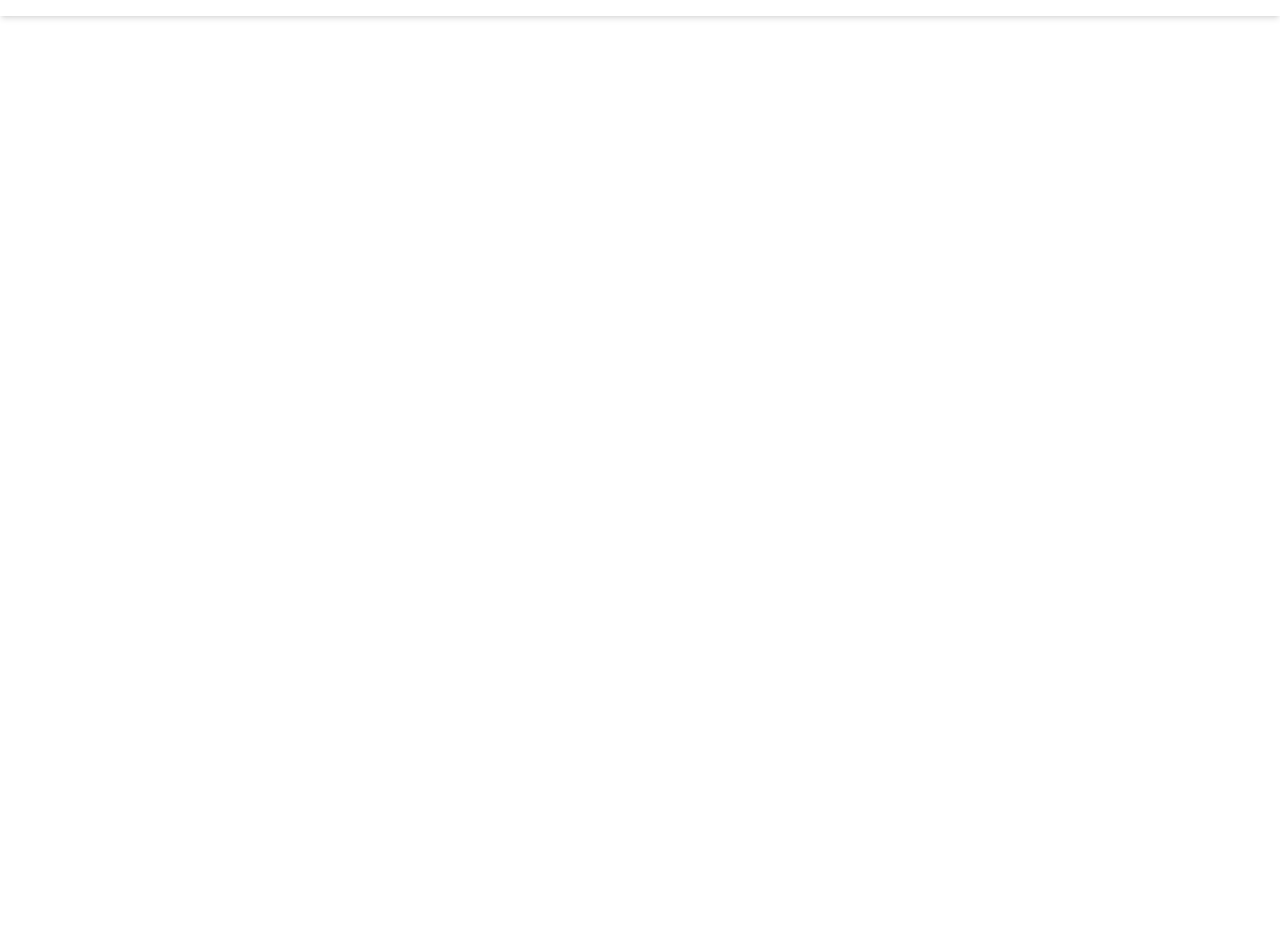
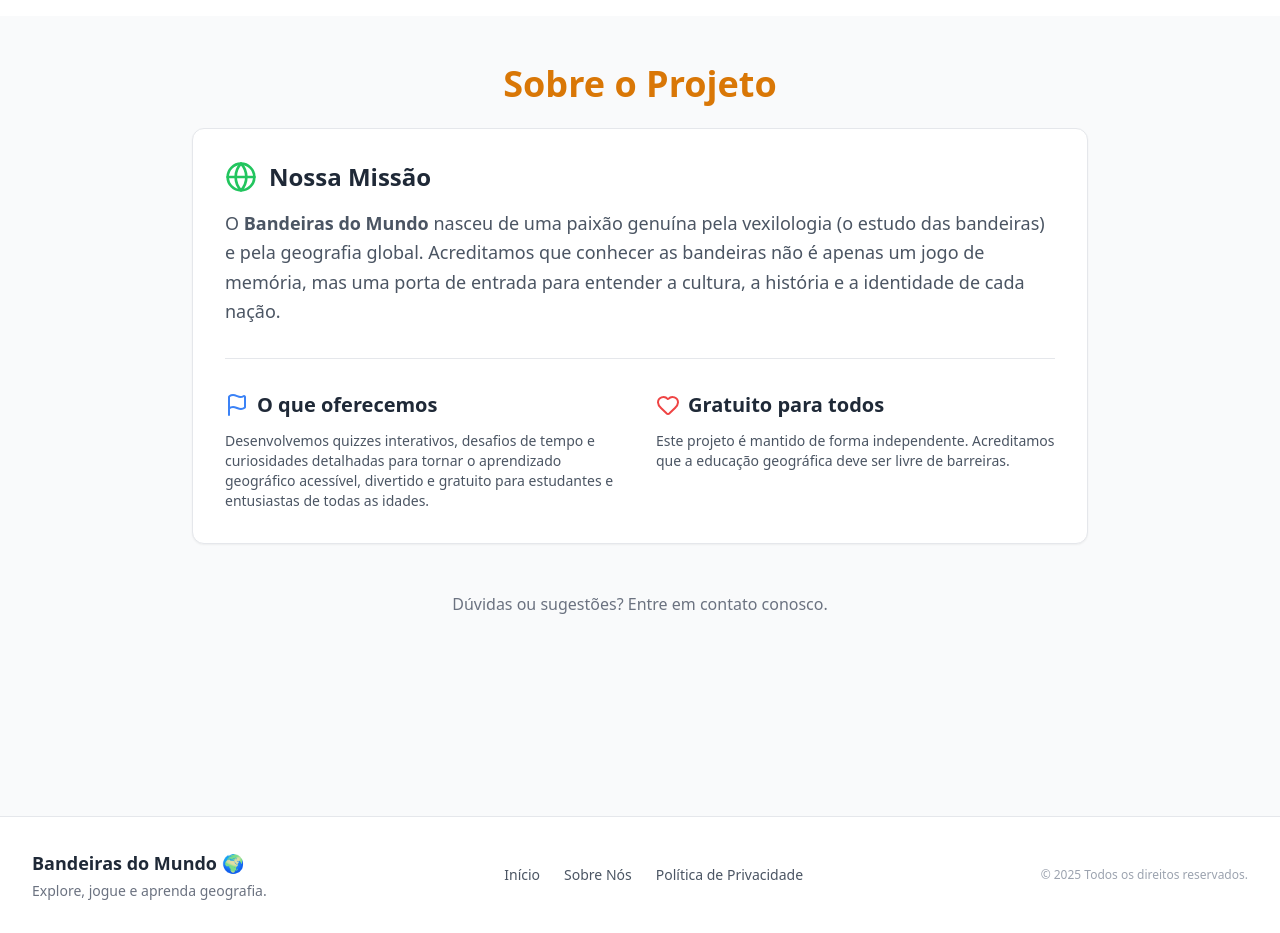
Before and after one commit to pvolympio/ProjetoBandeiras, a React (Vite) app: page /sobre in a window 1280 px wide. Shown: the part 200-1133 px from the top of the page. Before the commit the page ends 800 px from the top, so only its background shows below. Built offline with nearby package versions, Linux system fonts and the light colour scheme; what fast-average-color, world-countries would draw is missing.

Commit message:
adicionando burocracia

```diff
--- a/src/App.jsx
+++ b/src/App.jsx
@@ -8,14 +8,19 @@ import QuizNomePais from './components/quizzes/QuizNomePais'
 import QuizPopulacao from './components/quizzes/QuizPopulacao'
 import QuizRelampago from './components/quizzes/QuizRelampago'
 import Curiosidades from './components/Curiosidades'
-//import QuizTikTok from "./components/quizzes/QuizTikTok"
-//import QuizYouTube from './components/quizzes/QuizYoutube'
+// Importe os novos componentes:
+import PoliticaPrivacidade from './components/PoliticaPrivacidade' //
+import SobreNos from './components/SobreNos' //
+import Footer from './components/Footer' //
+
 import { Routes, Route } from 'react-router-dom'
 
 function App() {
   return (
-    <>
+    <div className="flex flex-col min-h-screen"> {/* Adicionei essa div para o footer ficar sempre embaixo */}
       <HeaderPrincipal />
+
+      <div className="flex-grow"> {/* O conteúdo cresce para empurrar o footer */}
         <Routes>
           <Route path="/" element={<FuncaoBandeiras />} />
           <Route path="/quiz" element={<QuizSelector />} />
@@ -25,11 +30,16 @@ function App() {
           <Route path="/quiz/nome-pais" element={<QuizNomePais />} />
           <Route path="/quiz/populacao" element={<QuizPopulacao />} />
           <Route path="/quiz/relampago" element={<QuizRelampago />} />
-        {/*<Route path="/quiz-tiktok" element={<QuizTikTok />} />} {/* <-- BLOQUEADO */}
-        {/*<Route path="/quiz-youtube" element={<QuizYouTube />} /> } {/* <-- BLOQUEADO */}
           <Route path="/curiosidades" element={<Curiosidades />} />
+
+          {/* Novas Rotas */}
+          <Route path="/politica-privacidade" element={<PoliticaPrivacidade />} />
+          <Route path="/sobre" element={<SobreNos />} />
         </Routes>
-    </>
+      </div>
+
+      <Footer /> {/* Footer global */}
+    </div>
   )
 }
 
--- /dev/null
+++ b/src/components/Footer.jsx
@@ -0,0 +1,34 @@
+import React from 'react';
+import { Link } from 'react-router-dom';
+
+function Footer() {
+  const currentYear = new Date().getFullYear();
+
+  return (
+    <footer className="bg-white dark:bg-gray-900 border-t border-gray-200 dark:border-gray-800 py-8 mt-auto transition-colors">
+      <div className="max-w-7xl mx-auto px-4 sm:px-6 lg:px-8 flex flex-col md:flex-row justify-between items-center gap-4">
+
+        <div className="text-center md:text-left">
+          <span className="text-lg font-bold text-gray-800 dark:text-gray-100">
+            Bandeiras do Mundo 🌍
+          </span>
+          <p className="text-sm text-gray-500 dark:text-gray-400 mt-1">
+            Explore, jogue e aprenda geografia.
+          </p>
+        </div>
+
+        <nav className="flex flex-wrap justify-center gap-6 text-sm font-medium text-gray-600 dark:text-gray-400">
+          <Link to="/" className="hover:text-amber-500 transition-colors">Início</Link>
+          <Link to="/sobre" className="hover:text-amber-500 transition-colors">Sobre Nós</Link>
+          <Link to="/politica-privacidade" className="hover:text-amber-500 transition-colors">Política de Privacidade</Link>
+        </nav>
+
+        <div className="text-xs text-gray-400 dark:text-gray-500">
+          © {currentYear} Todos os direitos reservados.
+        </div>
+      </div>
+    </footer>
+  );
+}
+
+export default Footer;
--- /dev/null
+++ b/src/components/PoliticaPrivacidade.jsx
@@ -0,0 +1,47 @@
+import React from 'react';
+
+function PoliticaPrivacidade() {
+  return (
+    <div className="min-h-screen bg-gray-50 dark:bg-gray-900 text-gray-800 dark:text-gray-200 p-6 sm:p-12 transition-colors">
+      <div className="max-w-4xl mx-auto bg-white dark:bg-gray-800 p-8 rounded-xl shadow-sm border border-gray-200 dark:border-gray-700">
+        <h1 className="text-3xl font-bold mb-6 text-amber-600 dark:text-amber-500">Política de Privacidade</h1>
+
+        <p className="mb-4">A sua privacidade é importante para nós. É política do <strong>Bandeiras do Mundo</strong> respeitar a sua privacidade em relação a qualquer informação que possamos coletar no site.</p>
+
+        <h2 className="text-xl font-bold mt-6 mb-3">1. Anúncios e Google AdSense</h2>
+        <p className="mb-4 text-sm leading-relaxed">
+          Utilizamos o Google AdSense para veicular anúncios. O Google, como fornecedor de terceiros, utiliza cookies para exibir anúncios. Com o cookie DART, o Google pode exibir anúncios com base nas suas visitas a este e a outros sites na Internet.
+        </p>
+        <ul className="list-disc pl-6 mb-4 text-sm space-y-2">
+          <li>Os usuários podem desativar o cookie DART visitando a Política de privacidade da rede de conteúdo e dos anúncios do Google.</li>
+          <li>Nós não temos controle sobre os cookies que são utilizados por anunciantes de terceiros.</li>
+        </ul>
+
+        <h2 className="text-xl font-bold mt-6 mb-3">2. Cookies</h2>
+        <p className="mb-4 text-sm">
+          Utilizamos cookies para armazenar informações, tais como as suas preferências pessoais quando visita o nosso website. Você tem a liberdade de recusar os nossos cookies se desejar, sabendo que talvez não possamos fornecer alguns dos serviços desejados.
+        </p>
+
+        <h2 className="text-xl font-bold mt-6 mb-3">3. Dados do Usuário</h2>
+        <p className="mb-4 text-sm">
+          Não compartilhamos informações de identificação pessoal publicamente ou com terceiros, exceto quando exigido por lei. O nosso site pode ter links para sites externos que não são operados por nós.
+        </p>
+
+        <h2 className="text-xl font-bold mt-6 mb-3">4. Compromisso do Usuário</h2>
+        <p className="mb-4 text-sm">
+          O usuário se compromete a fazer uso adequado dos conteúdos e da informação que o Bandeiras do Mundo oferece no site e com caráter enunciativo, mas não limitativo:
+        </p>
+        <ul className="list-disc pl-6 mb-4 text-sm space-y-1">
+          <li>A) Não se envolver em atividades que sejam ilegais ou contrárias à boa fé a à ordem pública;</li>
+          <li>B) Não difundir propaganda ou conteúdo de natureza racista, xenofóbica, casas de apostas, jogos de sorte e azar, qualquer tipo de pornografia ilegal, de apologia ao terrorismo ou contra os direitos humanos.</li>
+        </ul>
+
+        <p className="mt-8 text-xs text-gray-500 border-t pt-4 dark:border-gray-600">
+          Esta política é efetiva a partir de <strong>{new Date().getFullYear()}</strong>.
+        </p>
+      </div>
+    </div>
+  );
+}
+
+export default PoliticaPrivacidade;
--- /dev/null
+++ b/src/components/SobreNos.jsx
@@ -0,0 +1,53 @@
+import React from 'react';
+import { Flag, Globe, Heart } from 'lucide-react';
+
+function SobreNos() {
+  return (
+    <div className="min-h-screen bg-gray-50 dark:bg-gray-900 text-gray-800 dark:text-gray-200 p-6 sm:p-12 transition-colors">
+      <div className="max-w-4xl mx-auto text-center">
+
+        <h1 className="text-4xl font-extrabold mb-6 text-amber-600 dark:text-amber-500">Sobre o Projeto</h1>
+
+        <div className="bg-white dark:bg-gray-800 p-8 rounded-xl shadow-sm border border-gray-200 dark:border-gray-700 text-left">
+          <div className="flex items-center gap-3 mb-4">
+            <Globe className="w-8 h-8 text-green-500" />
+            <h2 className="text-2xl font-bold">Nossa Missão</h2>
+          </div>
+          <p className="mb-6 text-lg leading-relaxed text-gray-600 dark:text-gray-300">
+            O <strong>Bandeiras do Mundo</strong> nasceu de uma paixão genuína pela vexilologia (o estudo das bandeiras) e pela geografia global. Acreditamos que conhecer as bandeiras não é apenas um jogo de memória, mas uma porta de entrada para entender a cultura, a história e a identidade de cada nação.
+          </p>
+
+          <hr className="my-8 border-gray-200 dark:border-gray-700" />
+
+          <div className="grid md:grid-cols-2 gap-8">
+            <div>
+              <div className="flex items-center gap-2 mb-3">
+                <Flag className="w-6 h-6 text-blue-500" />
+                <h3 className="text-xl font-bold">O que oferecemos</h3>
+              </div>
+              <p className="text-sm text-gray-600 dark:text-gray-400">
+                Desenvolvemos quizzes interativos, desafios de tempo e curiosidades detalhadas para tornar o aprendizado geográfico acessível, divertido e gratuito para estudantes e entusiastas de todas as idades.
+              </p>
+            </div>
+
+            <div>
+              <div className="flex items-center gap-2 mb-3">
+                <Heart className="w-6 h-6 text-red-500" />
+                <h3 className="text-xl font-bold">Gratuito para todos</h3>
+              </div>
+              <p className="text-sm text-gray-600 dark:text-gray-400">
+                Este projeto é mantido de forma independente. Acreditamos que a educação geográfica deve ser livre de barreiras.
+              </p>
+            </div>
+          </div>
+        </div>
+
+        <p className="mt-12 text-gray-500 dark:text-gray-400">
+          Dúvidas ou sugestões? Entre em contato conosco.
+        </p>
+      </div>
+    </div>
+  );
+}
+
+export default SobreNos;
```
Lines whose indentation alone changed are shown as unchanged.
